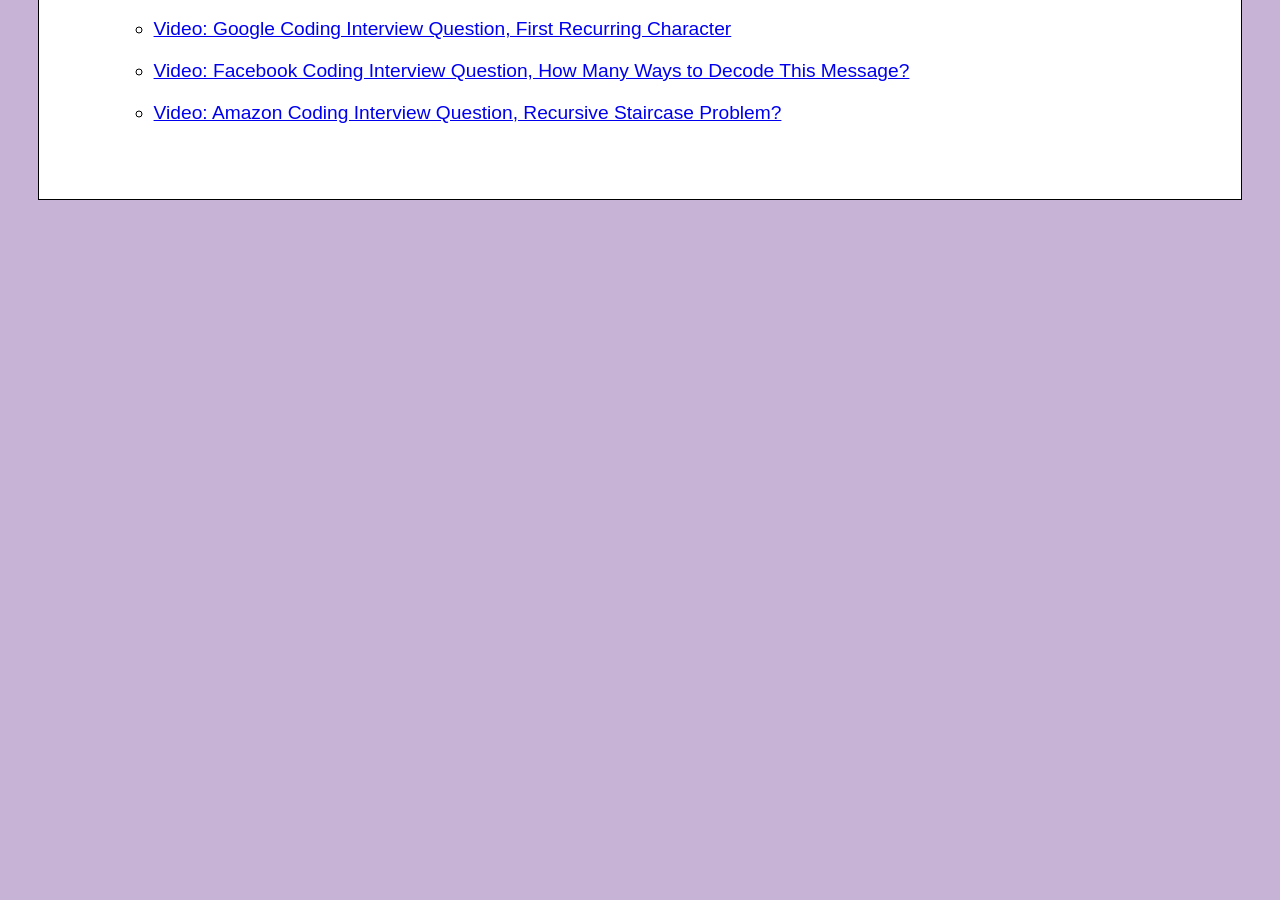
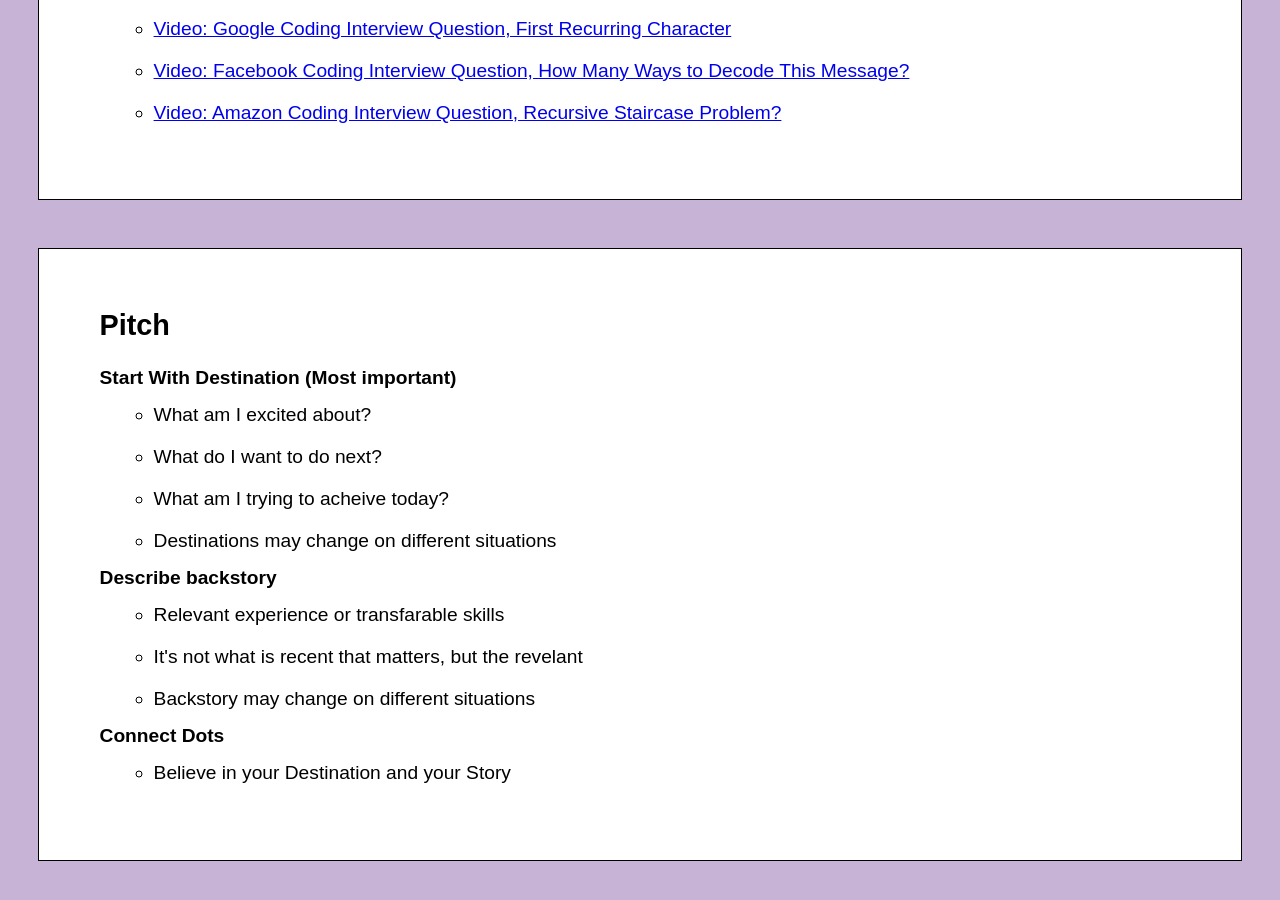
Before and after one commit to victorbaptistado/cheatSheet, a plain HTML site: page pages/interview.html in a window 1280 px wide. Shown: the part 5407-6307 px from the top of the page. Before the commit the page ends 5694 px from the top, so only its background shows below. Drawn offline with Linux system fonts and the light colour scheme.

Commit message:
Added Pitch section to interview

```diff
--- a/pages/interview.html
+++ b/pages/interview.html
@@ -454,5 +454,27 @@
                 </ul>
             </ul>
         </div>
+        <div class="styleGuide">
+            <h2>Pitch</h2>
+            <ul>
+                <h4>Start With Destination (Most important)</h4>
+                <ul>
+                    <li>What am I excited about?</li>
+                    <li>What do I want to do next?</li>
+                    <li>What am I trying to acheive today?</li>
+                    <li>Destinations may change on different situations</li>
+                </ul>
+                <h4>Describe backstory</h4>
+                <ul>
+                    <li>Relevant experience or transfarable skills</li>
+                    <li>It's not what is recent that matters, but the revelant</li>
+                    <li>Backstory may change on different situations</li>
+                </ul>
+                <h4>Connect Dots</h4>
+                <ul>
+                    <li>Believe in your Destination and your Story</li>
+                </ul>
+            </ul>
+        </div>
     </body>
 </html>
```
Also changed, not shown: index.html (+1 -0 lines), pages/vsCode.html (added, +23 -0 lines). Lines whose indentation alone changed are shown as unchanged.
